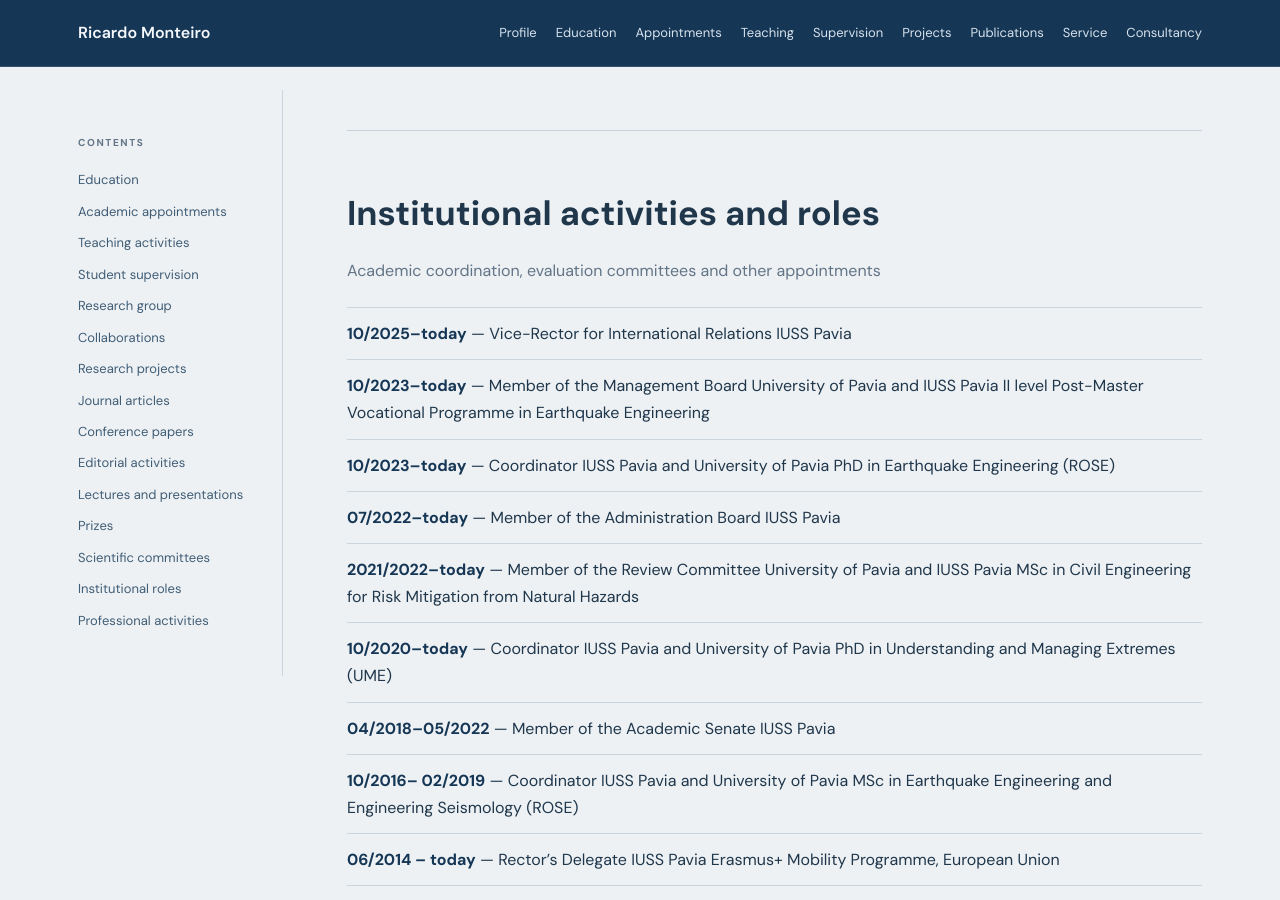
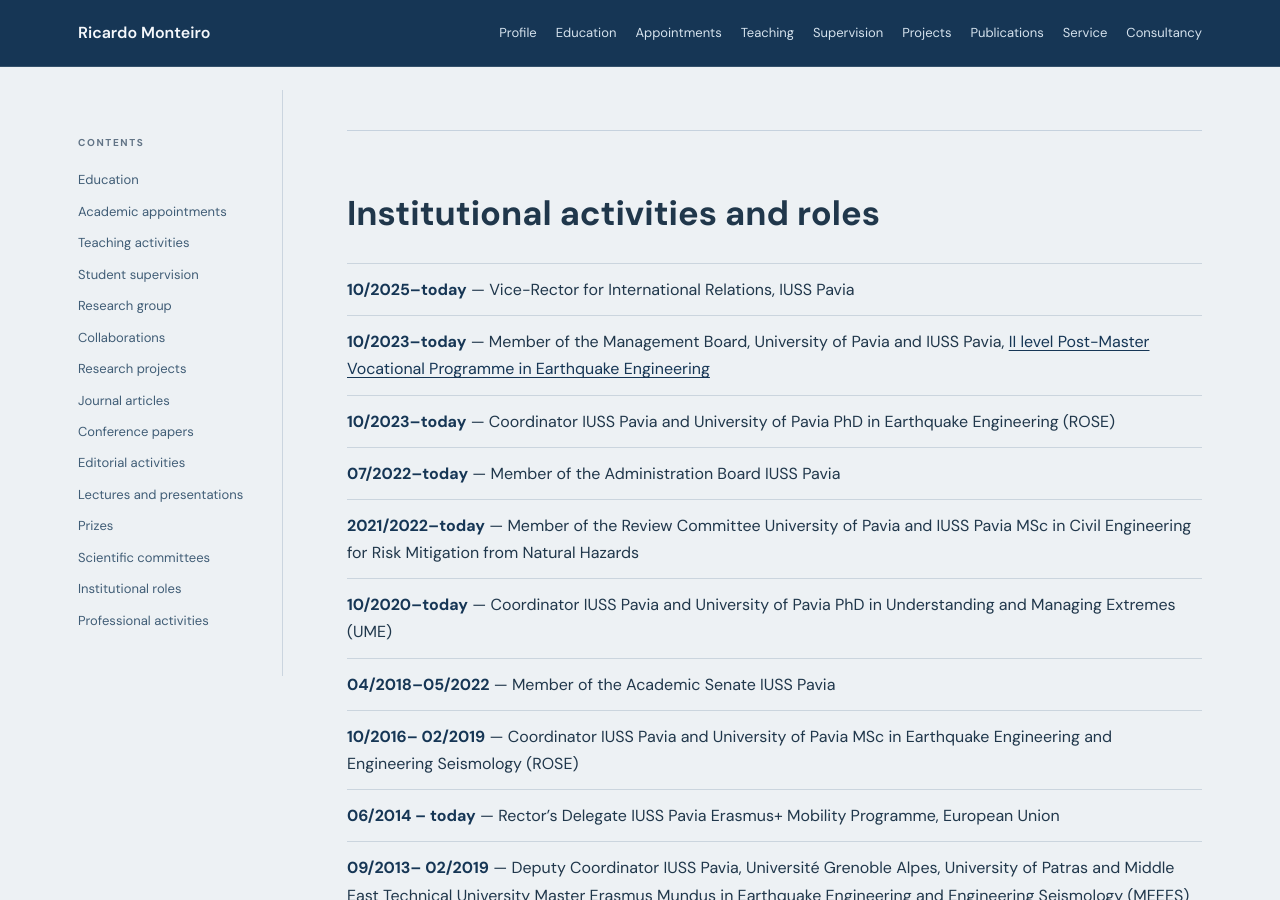
Before and after one commit to rncmonteiro/cv, a Jekyll site: the page built from index.md, in a window 1280 px wide and 900 px high, scrolled down 46485 px. Built offline with Jekyll 4.4.1, drawn with Linux system fonts in a browser that asks for light colours.

Commit message:
Revise institutional activities and roles section
Updated institutional roles with improved formatting and added link.

```diff
--- a/_includes/content/institutional.md
+++ b/_includes/content/institutional.md
@@ -1,9 +1,7 @@
 ## Institutional activities and roles
 
-Academic coordination, evaluation committees and other appointments
-
-- **10/2025–today** — Vice-Rector for International Relations  IUSS Pavia
-- **10/2023–today** — Member of the Management Board  University of Pavia and IUSS Pavia  II level Post-Master Vocational Programme in Earthquake Engineering
+- **10/2025–today** — Vice-Rector for International Relations, IUSS Pavia
+- **10/2023–today** — Member of the Management Board, University of Pavia and IUSS Pavia, [II level Post-Master Vocational Programme in Earthquake Engineering](https://www.roseschool.it/about-master/)
 - **10/2023–today** — Coordinator  IUSS Pavia and University of Pavia  PhD in Earthquake Engineering (ROSE)
 - **07/2022–today** — Member of the Administration Board  IUSS Pavia
 - **2021/2022–today** — Member of the Review Committee  University of Pavia and IUSS Pavia  MSc in Civil Engineering for Risk Mitigation from Natural Hazards
```
